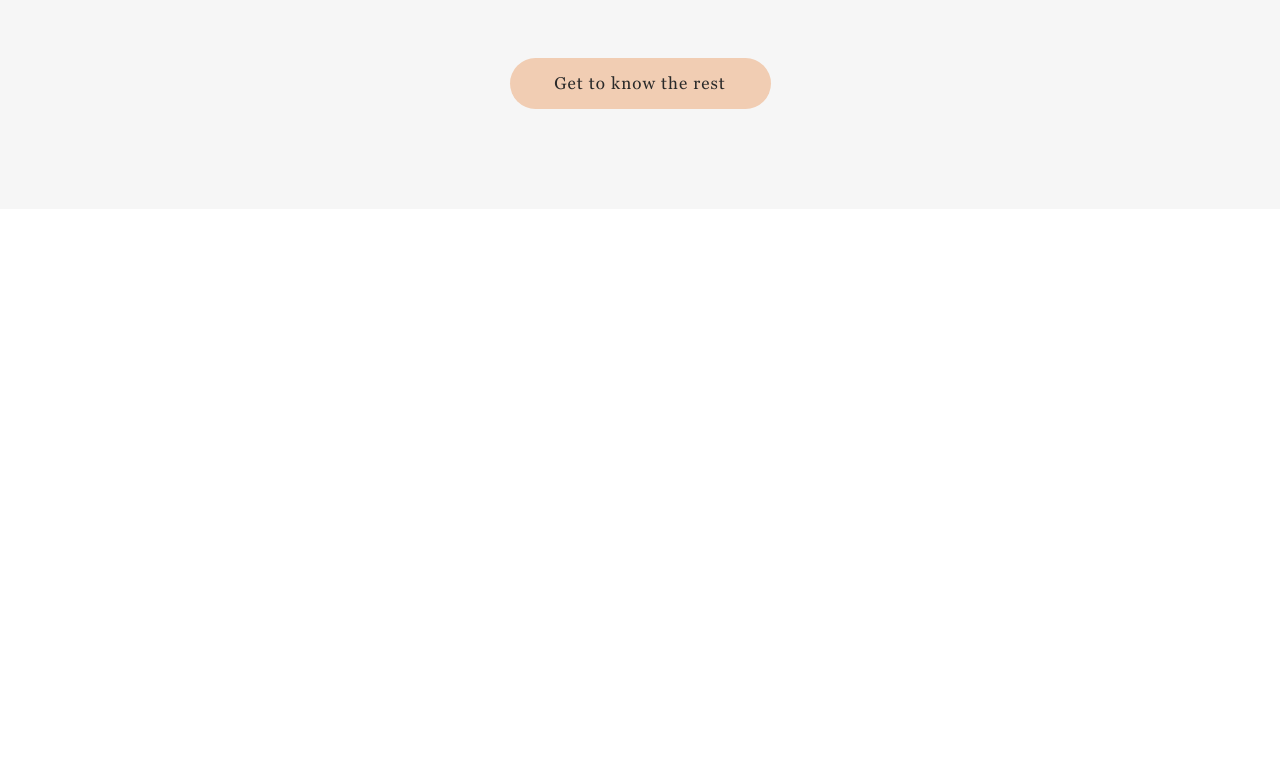
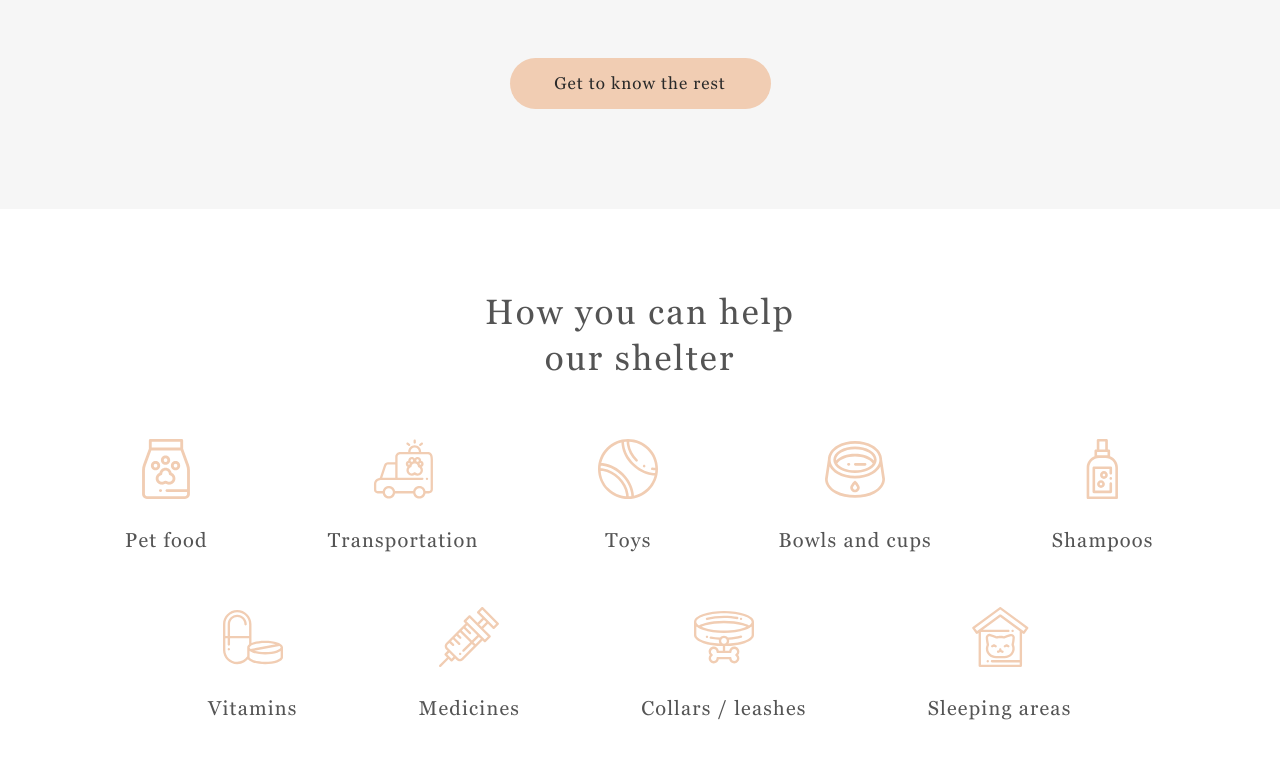
Before and after one commit to DominickMikka/shelter, a website: page shelter/index.html in a window 1280 px wide. Shown: the part 2164-2923 px from the top of the page. Before the commit the page ends 2373 px from the top, so only its background shows below. Drawn offline with Linux system fonts and the light colour scheme; a web font is replaced by a local one.

Commit message:
feat: add block help

```diff
--- a/shelter/assets/style.scss
+++ b/shelter/assets/style.scss
@@ -268,3 +268,65 @@ header {
   position: relative;
   left: 18px;
 }
+
+.help {
+  background: #FFFFFF;
+
+  h2 {
+    font-size: 35px;
+    text-align: center;
+    padding: 81px 0 0 0;
+    color: #545454;
+    max-width: 400px;
+    margin: 0 auto 58px;
+    letter-spacing: 0.06em;
+    line-height: 130%;
+  }
+
+  .help-items {
+    display: flex;
+    gap: 120px;
+    margin: 0 85px 55px;
+    align-items: center;
+
+    .help-item {
+      display: flex;
+      flex-direction: column;
+      align-items: center;
+      gap: 30px;
+
+      span {
+        font-size: 20px;
+        color: #545454;
+        text-align: center;
+        letter-spacing: 0.06em;
+      }
+    }
+  }
+
+  .help-items-2 {
+    display: flex;
+    gap: 121px;
+    margin: 0 168px 55px;
+
+    .help-item {
+      display: flex;
+      flex-direction: column;
+      align-items: center;
+      gap: 30px;
+
+      span {
+        font-size: 20px;
+        color: #545454;
+        text-align: center;
+        letter-spacing: 0.06em;
+      }
+    }
+  }
+
+  .wrapper {
+    display: block;
+  }
+
+
+}
--- a/shelter/index.html
+++ b/shelter/index.html
@@ -68,6 +68,51 @@
         <a href="#" class="get-rest">Get to know the rest</a>
       </div>
     </section>
+    <section class="help">
+      <div class="wrapper">
+        <h2>How you can help<br/> our shelter</h2>
+        <div class="help-items">
+          <div class="help-item">
+            <img src="./assets/images/icon-pet-food.svg" alt="pet food" width="60" height="60" />
+            <span>Pet food</span>
+          </div>
+          <div class="help-item">
+            <img src="./assets/images/icon-transportation.svg" alt="transportation" width="60" height="60" />
+            <span>Transportation</span>
+          </div>
+          <div class="help-item">
+            <img src="./assets/images/icon-toys.svg" alt="toys" width="60" height="60" />
+            <span>Toys</span>
+          </div>
+          <div class="help-item">
+            <img src="./assets/images/icon-bowls-and-cups.svg" alt="bowls and cups" width="60" height="60" />
+            <span>Bowls and cups</span>
+          </div>
+          <div class="help-item">
+            <img src="./assets/images/icon-shampoos.svg" alt="shampoos" width="60" height="60" />
+            <span>Shampoos</span>
+          </div>
+        </div>
+        <div class="help-items-2">
+          <div class="help-item">
+            <img src="./assets/images/icon-vitamins.svg" alt="vitamins" width="60" height="60" />
+            <span>Vitamins</span>
+          </div>
+          <div class="help-item">
+            <img src="./assets/images/icon-medicines.svg" alt="medicines" width="60" height="60" />
+            <span>Medicines</span>
+          </div>
+          <div class="help-item">
+            <img src="./assets/images/icon-collars-leashes.svg" alt="collars leashes" width="60" height="60" />
+            <span>Collars / leashes</span>
+          </div>
+          <div class="help-item">
+            <img src="./assets/images/icon-sleeping-area.svg" alt="bowls and cups" width="60" height="60" />
+            <span>Sleeping areas</span>
+          </div>
+        </div>
+      </div>
+    </section>
   </div>
 </body>
 </html>
```
Also changed, not shown: shelter/assets/images/icon-bowls-and-cups.svg (added), shelter/assets/images/icon-collars-leashes.svg (added), shelter/assets/images/icon-medicines.svg (added), shelter/assets/images/icon-pet-food.svg (added), shelter/assets/images/icon-shampoos.svg (added), shelter/assets/images/icon-sleeping-area.svg (added), shelter/assets/images/icon-toys.svg (added), shelter/assets/images/icon-transportation.svg (added), shelter/assets/images/icon-vitamins.svg (added), shelter/assets/style.css, 1 other file.
